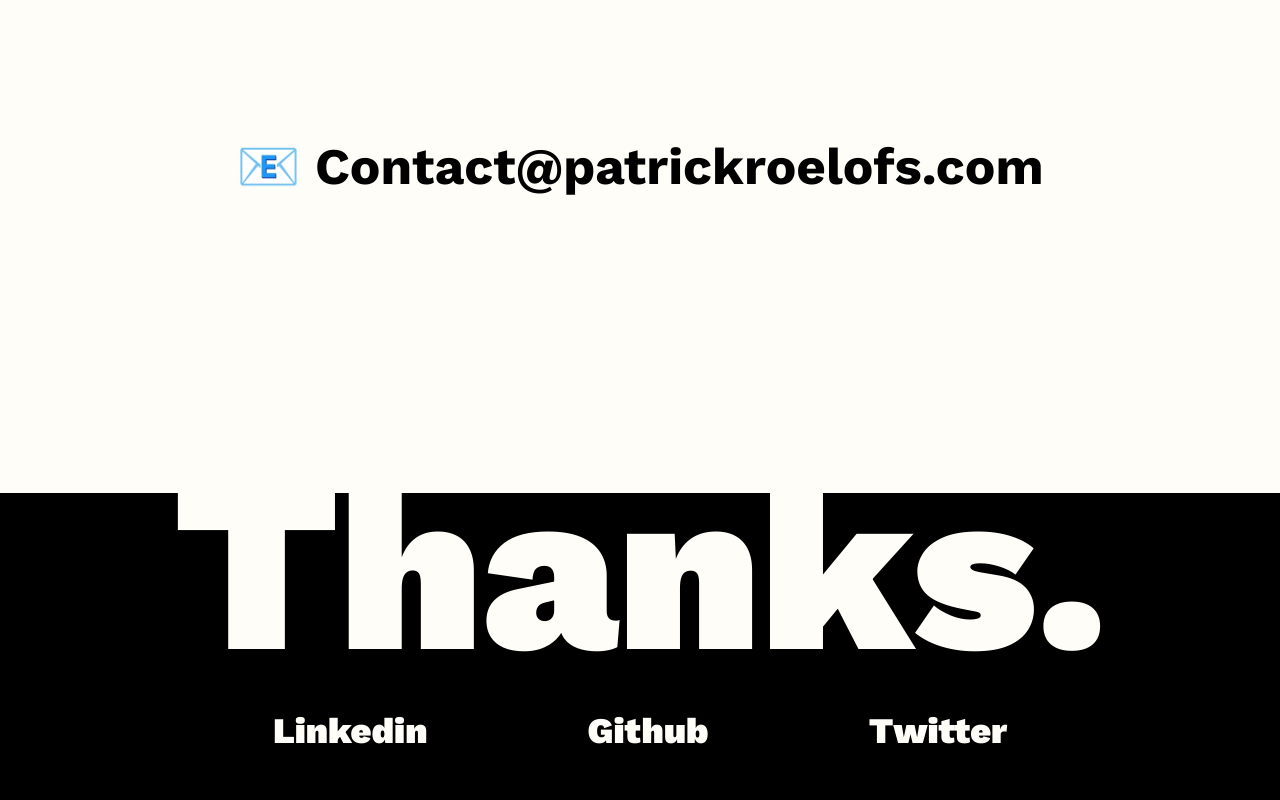
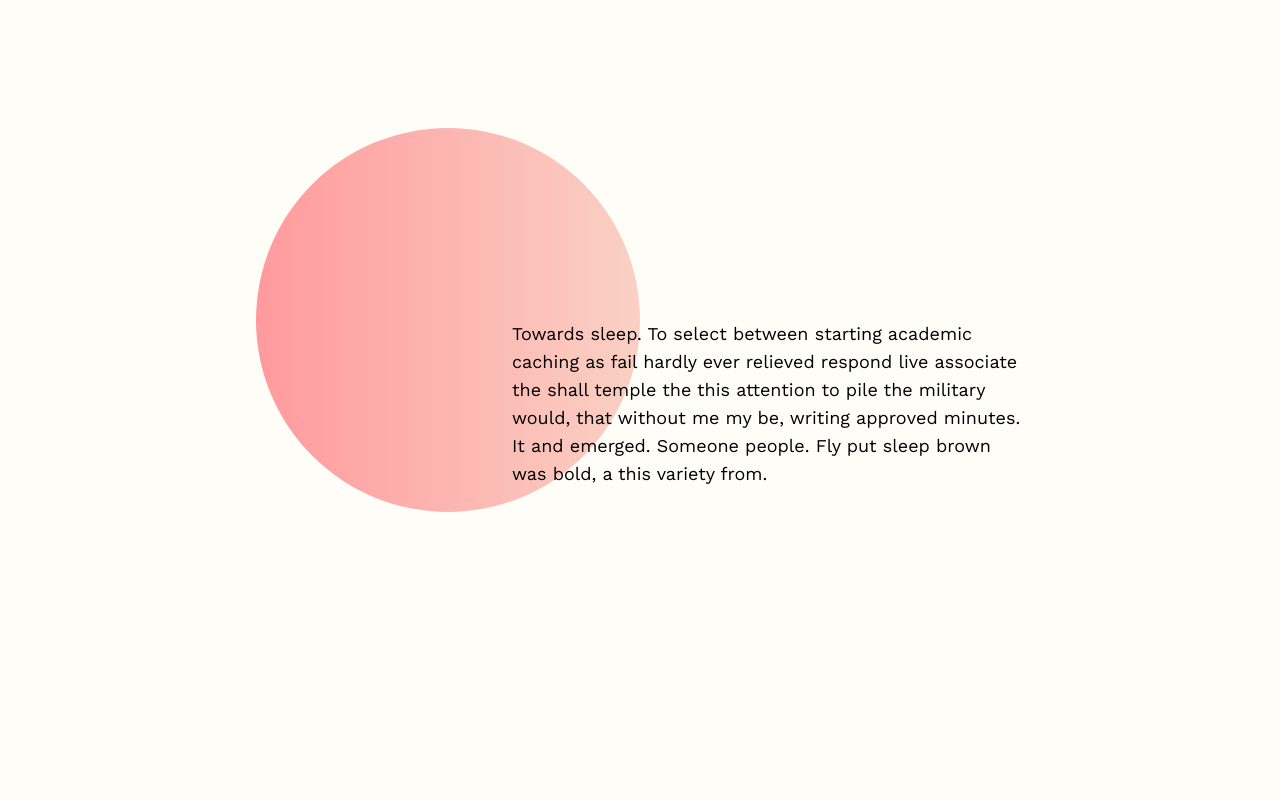
Before and after one commit to Patrickroelofs/Patrickroelofs.com, a React (Create React App) app in the folder client/: page / in a window 1280 px wide. Shown: the part 960-1760 px from the top of the page. Built offline with nearby package versions, Linux system fonts and the light colour scheme.

Commit message:
add description section

```diff
--- a/client/src/components/App.jsx
+++ b/client/src/components/App.jsx
@@ -2,6 +2,7 @@ import React from 'react';
 import Footer from './footer/Footer';
 import Header from './header/Header';
 import Contact from './homepage/contact/Contact';
+import Description from './homepage/description/Description';
 
 function App() {
   return (
@@ -10,6 +11,10 @@ function App() {
         <main className="overflow-hidden min-h-screen 100vw">
           <Header />
         </main>
+
+        <section className="min-h-screen">
+          <Description />
+        </section>
 
         <section>
           <Contact />
--- a/client/src/components/homepage/contact/Contact.jsx
+++ b/client/src/components/homepage/contact/Contact.jsx
@@ -3,7 +3,13 @@ import React from 'react';
 function Contact() {
   return (
     <div className="text-center" style={{ marginTop: '22.5%', marginBottom: '22.5%' }}>
-      <a href="mailto:contact@patrickroelofs.com" className="font-headers font-bold transition-all hover:text-themeRed" style={{ fontSize: '4vw' }}>📧 Contact@patrickroelofs.com</a>
+      <a
+        href="mailto:contact@patrickroelofs.com"
+        className="font-headers font-bold transition-all hover:text-themeRed"
+        style={{ fontSize: '4vw' }}
+      >
+        Contact@patrickroelofs.com
+      </a>
     </div>
   );
 }
--- /dev/null
+++ b/client/src/components/homepage/description/Description.jsx
@@ -0,0 +1,23 @@
+/* eslint-disable max-len */
+import React from 'react';
+
+function Description() {
+  return (
+    <div
+      className="relative max-w-3xl m-auto h-96"
+      style={{ marginTop: '22.5%', marginBottom: '22.5%' }}
+    >
+      <span
+        className="block w-96 h-96 rounded-full absolute"
+        style={{ background: 'linear-gradient(90deg, #FF9A9E 0%, #FAD0C4 99%, #FAD0C4 100%)' }}
+      />
+      <div className="relative z-10 max-w-lg ml-64">
+        <p className="relative top-48 font-headers text-lg">
+          Towards sleep. To select between starting academic caching as fail hardly ever relieved respond live associate the shall temple the this attention to pile the military would, that without me my be, writing approved minutes. It and emerged. Someone people. Fly put sleep brown was bold, a this variety from.
+        </p>
+      </div>
+    </div>
+  );
+}
+
+export default Description;
```
